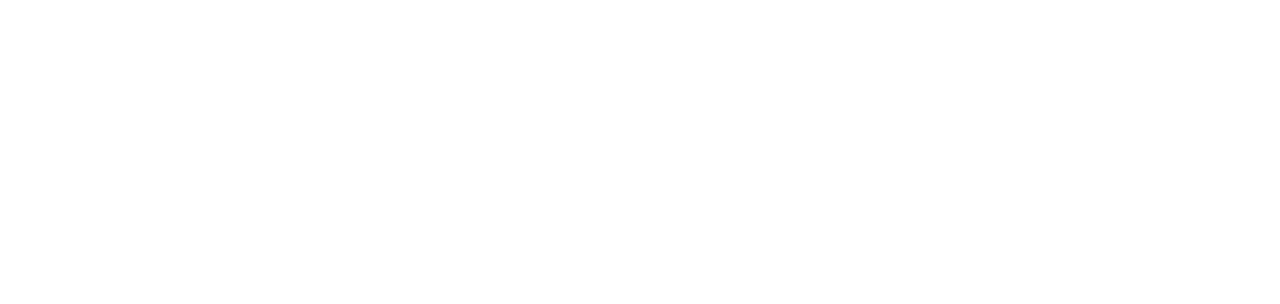
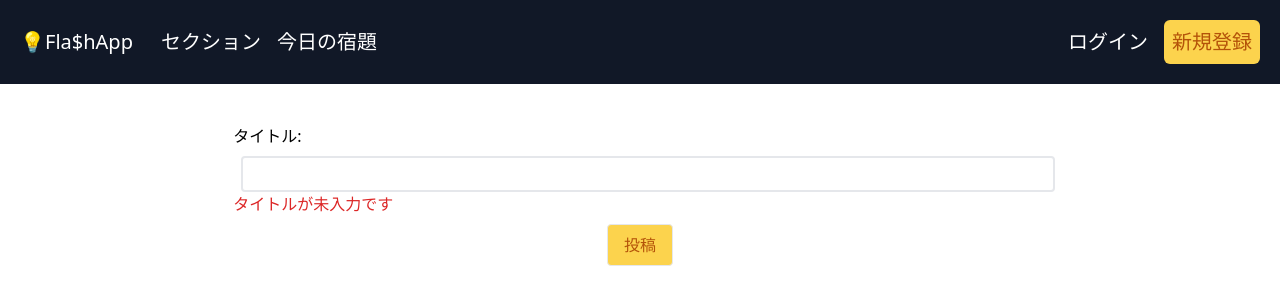
Before and after one commit to SkipEveryLunch/flashcards-vue3, a Vue app: page /section_submit in a window 1280 px wide. Before the commit this address had no page. Shown: the top 304 px of the page. Built offline with nearby package versions, Linux system fonts and the light colour scheme; no server answers; what vue3-click-away would draw is missing.

Commit message:
implemented SectionSubmitPage.vue

```diff
--- a/src/mocks/mockServer.js
+++ b/src/mocks/mockServer.js
@@ -46,6 +46,10 @@ export const server = setupServer(
   rest.get(`${baseUrl}sections`, (req, res, ctx) => {
     reqBody = req.body;
     return res(ctx.status(200), ctx.json({ sections: sectionsData }));
+  }),
+  rest.post(`${baseUrl}sections`, (req, res, ctx) => {
+    reqBody = req.body;
+    return res(ctx.status(201), ctx.json({ section: sectionsData[0] }));
   })
 );
 const userData = {
--- /dev/null
+++ b/src/pages/SectionSubmitPage/SectionSubmitPage.vue
@@ -0,0 +1,117 @@
+<template>
+  <div data-testid="section-submit-page" class="flex justify-center">
+    <div class="w-2/3 p-5 m-5">
+      <Input
+        id="title"
+        name="タイトル"
+        @custom-input="onChangeTitle"
+        :modelValue="form.title"
+        :error="errors.title"
+      />
+      <div class="flex justify-center">
+        <button
+          data-testid="submit-button"
+          class="btn btn-yellow"
+          @click="onSubmit"
+          v-if="!isCalling"
+          :disabled="disabled"
+        >
+          投稿
+        </button>
+        <button data-testid="submiting-message" class="btn btn-yellow" v-else>
+          投稿中…
+        </button>
+      </div>
+    </div>
+  </div>
+</template>
+<script>
+import { ref, reactive, watch, computed } from 'vue';
+import Input from '../../components/Input.vue';
+import axios from 'axios';
+import { useRouter } from 'vue-router';
+import { useStore } from 'vuex';
+export default {
+  name: 'LoginPage',
+  components: { Input },
+  setup() {
+    const router = useRouter();
+    const store = useStore();
+    const form = reactive({
+      title: '',
+    });
+    const errors = reactive({
+      title: ['タイトルが未入力です'],
+    });
+    const isCalling = ref(false);
+    const onChangeTitle = (payload) => {
+      form.title = payload;
+    };
+    watch(form, () => {
+      if (form.title.length === 0) {
+        pushToArr(errors.title, 'タイトルが未入力です');
+      } else {
+        deleteFromArr(errors.title, 'タイトルが未入力です');
+      }
+      if (form.title.length > 25) {
+        pushToArr(errors.title, 'タイトルは25字以内です');
+      } else {
+        deleteFromArr(errors.title, 'タイトルは25字以内です');
+      }
+    });
+    const pushToArr = (arr, str) => {
+      if (!arr.includes(str)) {
+        arr.push(str);
+      }
+    };
+    const deleteFromArr = (arr, str) => {
+      if (arr.includes(str)) {
+        arr = arr.splice(arr.indexOf(str), 1);
+      }
+    };
+    const disabled = computed(() => {
+      return !(errors.title.length === 0);
+    });
+    const onSubmit = async () => {
+      isCalling.value = true;
+      try {
+        const {
+          data: { section },
+          status,
+        } = await axios.post('sections', form);
+        isCalling.value = false;
+        if (status === 201 && section) {
+          store.dispatch('setUser', section);
+          router.push('/');
+          store.dispatch('setModal', {
+            message: 'セクションを作成しました',
+          });
+        }
+      } catch (e) {
+        if (e.response.status === 401) {
+          store.dispatch('setModal', {
+            message: '投稿はログインしないとできません',
+          });
+        } else if (e.response.status === 409) {
+          store.dispatch('setModal', {
+            message: '既に登録されているタイトルです',
+          });
+        } else {
+          store.dispatch('setModal', {
+            message: '不明なエラーです',
+          });
+        }
+        isCalling.value = false;
+      }
+    };
+    return {
+      form,
+      onChangeTitle,
+      onSubmit,
+      disabled,
+      errors,
+      isCalling,
+    };
+  },
+};
+</script>
--- a/src/pages/SectionsPage/SectionsPage.vue
+++ b/src/pages/SectionsPage/SectionsPage.vue
@@ -8,13 +8,17 @@
         </button>
       </div>
       <div>
-        <button class="btn btn-yellow">新セクションを作る</button>
+        <router-link to="section_submit"
+          ><button class="btn btn-yellow">
+            新セクションを作る
+          </button></router-link
+        >
       </div>
     </div>
-    <ul v-if="sections.length > 0">
+    <ul v-if="fSections.length > 0">
       <li
         data-testid="section-card"
-        v-for="section in sections"
+        v-for="section in fSections"
         :key="section.id"
       >
         <div
@@ -40,19 +44,30 @@ interface Section {
   id: string;
   title: string;
 }
-import { ref, onMounted } from 'vue';
+import { ref, watch, onMounted } from 'vue';
 import axios from 'axios';
 export default {
   name: 'SectionsPage',
   setup() {
     const sections = ref<Section[]>([]);
+    const fSections = ref<Section[]>([]);
     const search = ref('');
+    watch(search, () => {
+      if (sections.value.length > 0 && search.value.length > 0) {
+        fSections.value = sections.value.filter((el) => {
+          return ~el.title.indexOf(search.value);
+        });
+      } else {
+        fSections.value = sections.value;
+      }
+    });
     onMounted(async () => {
       const { data } = await axios.get('sections');
       sections.value = data.sections;
+      fSections.value = data.sections;
     });
     return {
-      sections,
+      fSections,
       search,
     };
   },
--- a/src/router/index.ts
+++ b/src/router/index.ts
@@ -6,6 +6,7 @@ import ProfileShowPage from '../pages/ProfileShowPage/ProfileShowPage.vue';
 import PasswordEditPage from '../pages/PasswordEditPage/PasswordEditPage.vue';
 import ProfileEditPage from '../pages/ProfileEditPage/ProfileEditPage.vue';
 import SectionsPage from '../pages/SectionsPage/SectionsPage.vue';
+import SectionSubmitPage from '../pages/SectionSubmitPage/SectionSubmitPage.vue';
 import axios from 'axios';
 axios.defaults.baseURL = 'http://localhost:8000/api/';
 axios.defaults.withCredentials = true;
@@ -45,6 +46,11 @@ const routes: Array<RouteRecordRaw> = [
         name: 'PasswordEditPage',
         component: PasswordEditPage,
       },
+      {
+        path: '/section_submit',
+        name: 'SectionSubmitPage',
+        component: SectionSubmitPage,
+      },
     ],
   },
 ];
```
Also changed, not shown: 2 other files (tests, documents, lock files or other folders).
